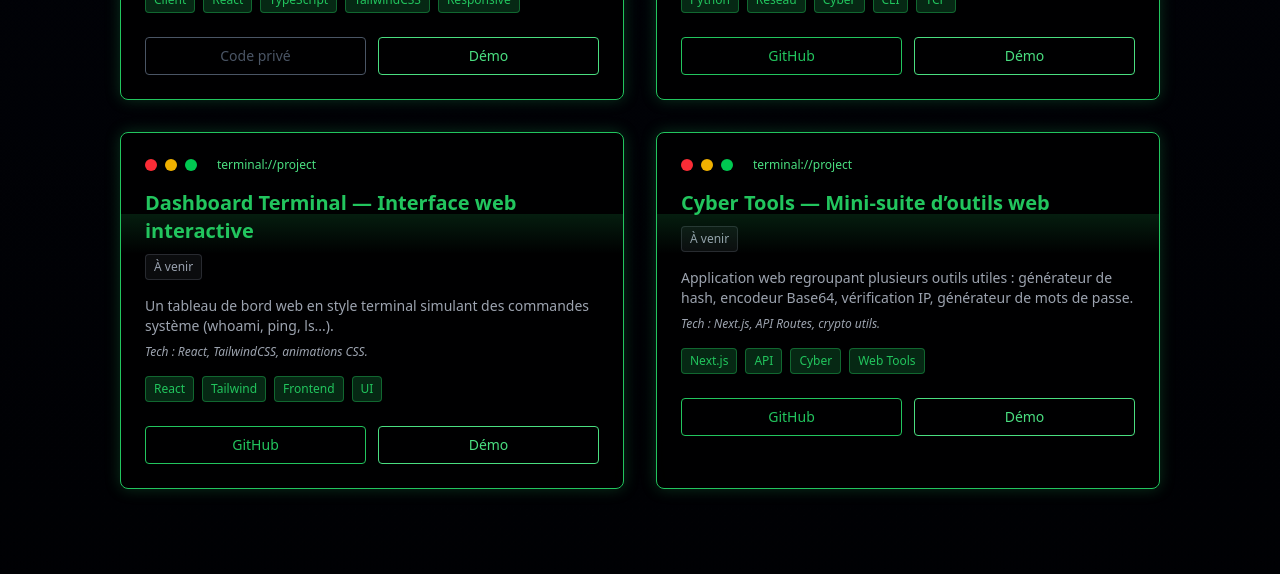
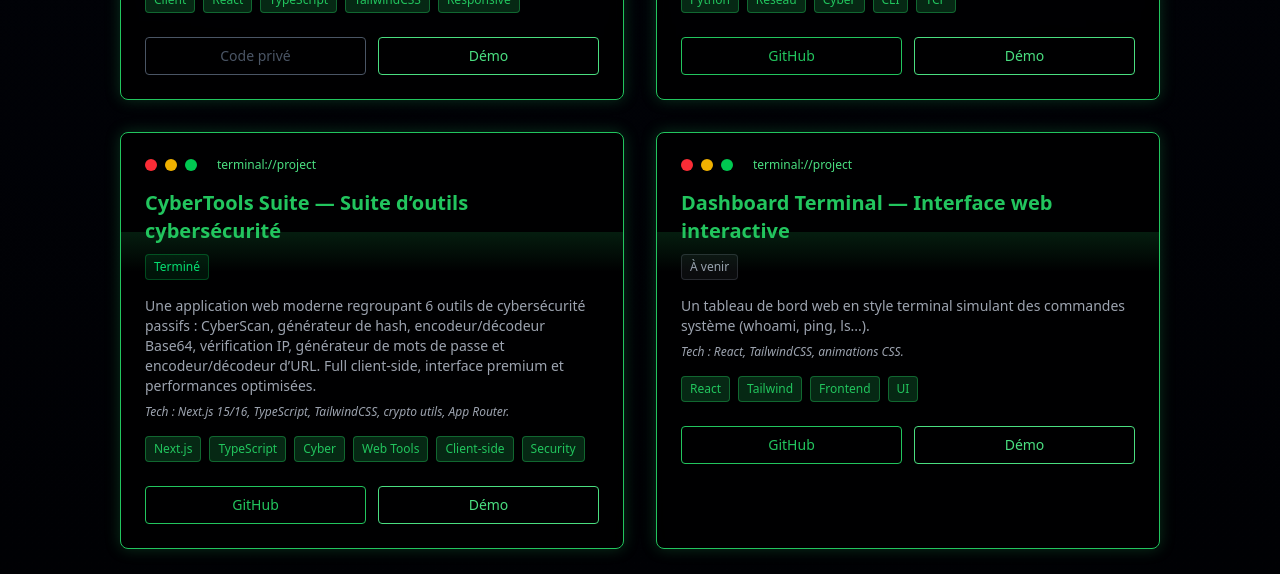
Before and after one commit to Blamxis/portfolio-maxime, a Next.js app: page / in a window 1280 px wide. Shown: the part 7560-8134 px from the top of the page. Built offline with nearby package versions, Linux system fonts and the light colour scheme.

Commit message:
Add cybertools project

```diff
--- a/app/components/sections/Projects.tsx
+++ b/app/components/sections/Projects.tsx
@@ -25,6 +25,25 @@ export default function Projects() {
     },
 
     {
+      title: "CyberTools Suite — Suite d’outils cybersécurité",
+      description:
+        "Une application web moderne regroupant 6 outils de cybersécurité passifs : CyberScan, générateur de hash, encodeur/décodeur Base64, vérification IP, générateur de mots de passe et encodeur/décodeur d’URL. Full client-side, interface premium et performances optimisées.",
+      tech: "Tech : Next.js 15/16, TypeScript, TailwindCSS, crypto utils, App Router.",
+      status: "Terminé",
+      statusColor: "green",
+      tags: [
+        "Next.js",
+        "TypeScript",
+        "Cyber",
+        "Web Tools",
+        "Client-side",
+        "Security",
+      ],
+      github: "https://github.com/Blamxis/cybertools",
+      demo: "https://cybertools-v1.vercel.app/",
+    },
+
+    {
       title: "Dashboard Terminal — Interface web interactive",
       description:
         "Un tableau de bord web en style terminal simulant des commandes système (whoami, ping, ls...).",
@@ -32,18 +51,6 @@ export default function Projects() {
       status: "À venir",
       statusColor: "gray",
       tags: ["React", "Tailwind", "Frontend", "UI"],
-      github: "#",
-      demo: "#",
-    },
-
-    {
-      title: "Cyber Tools — Mini‑suite d’outils web",
-      description:
-        "Application web regroupant plusieurs outils utiles : générateur de hash, encodeur Base64, vérification IP, générateur de mots de passe.",
-      tech: "Tech : Next.js, API Routes, crypto utils.",
-      status: "À venir",
-      statusColor: "gray",
-      tags: ["Next.js", "API", "Cyber", "Web Tools"],
       github: "#",
       demo: "#",
     },
```
